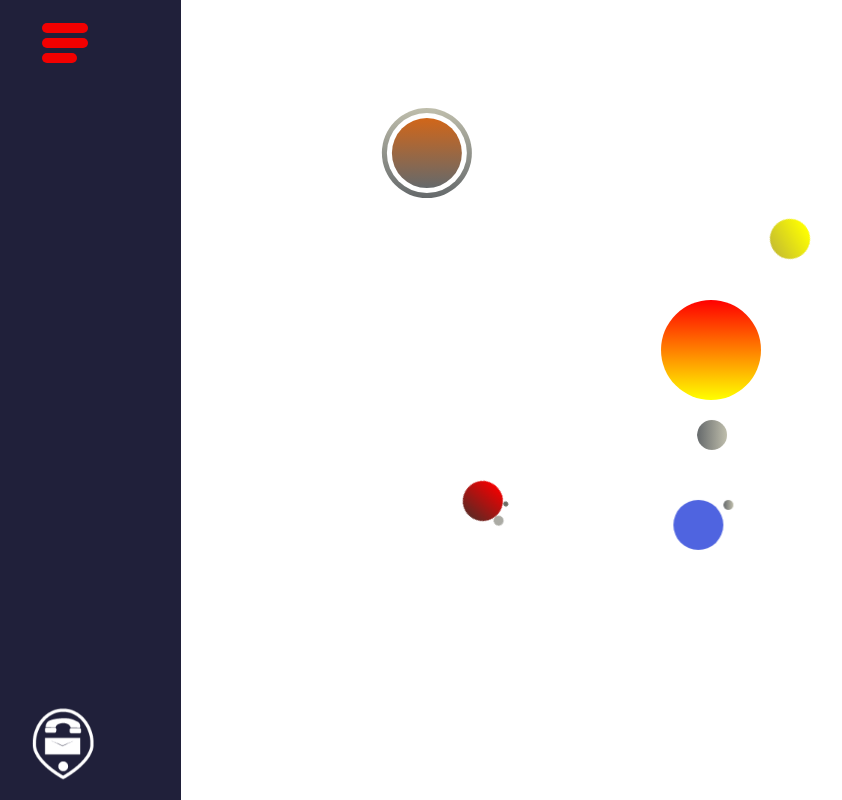
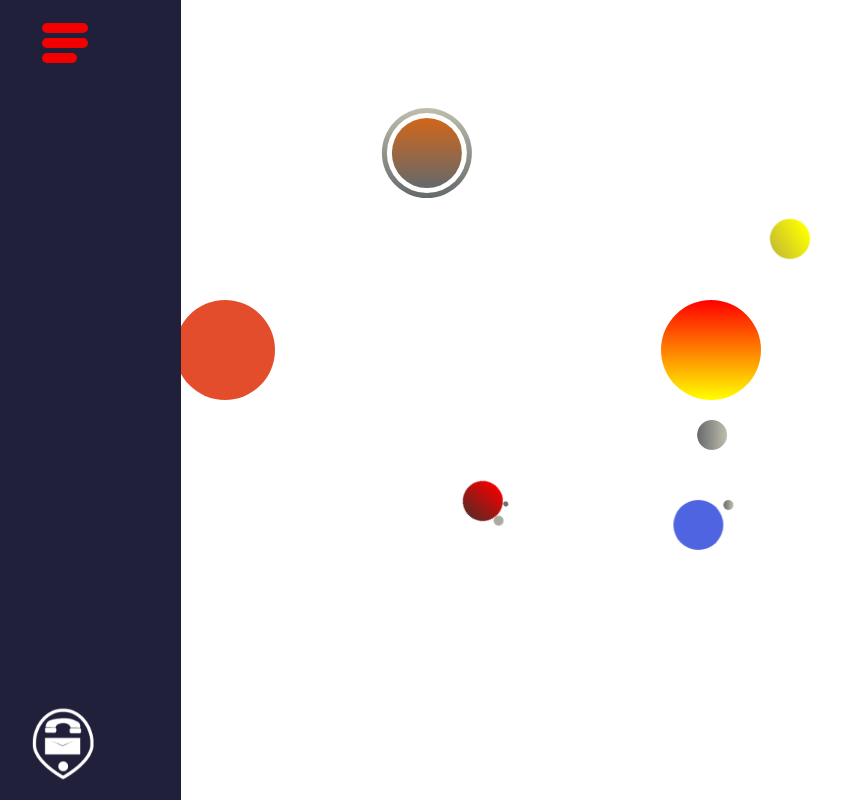
Before and after one commit to MikeTheFyke/MiFy, a Vue app in the folder client/: page / in a window 1280 px wide. Shown: the top 800 px of the page, without its empty margins (51-893 px from the left). Built offline with nearby package versions, Linux system fonts and the light colour scheme.

Commit message:
Added jupiter element styles

```diff
--- a/client/src/components/Space.vue
+++ b/client/src/components/Space.vue
@@ -260,4 +260,13 @@ export default {
     background-color: #ffffff;
 }
 
+#jupiter{
+    position: absolute;
+    top: 0px;
+    left: 17%;
+    width: 100px;
+    height: 100px;
+    border-radius: 50px;
+    background-color: #e34d2b;
+}
 </style>
```
